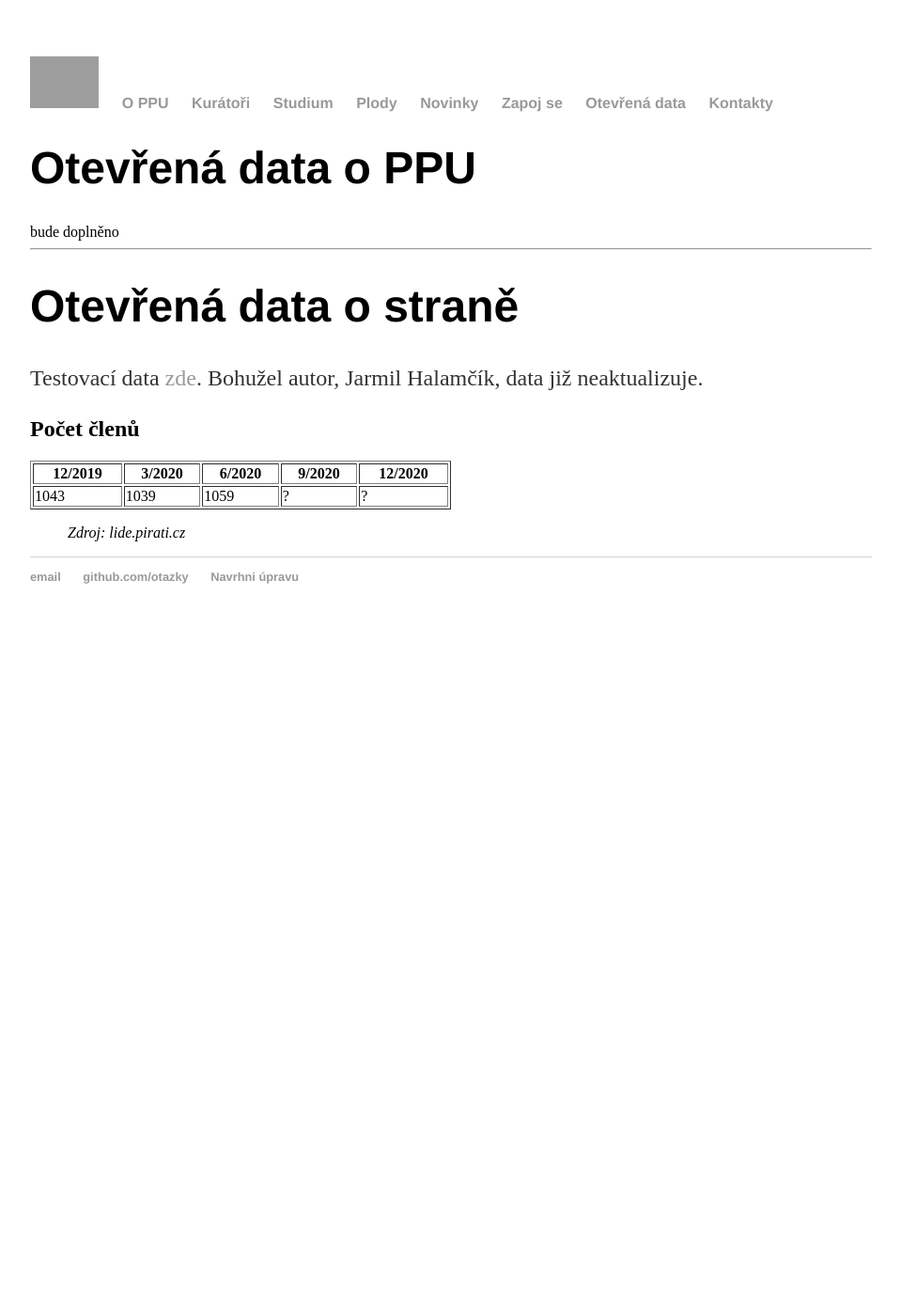
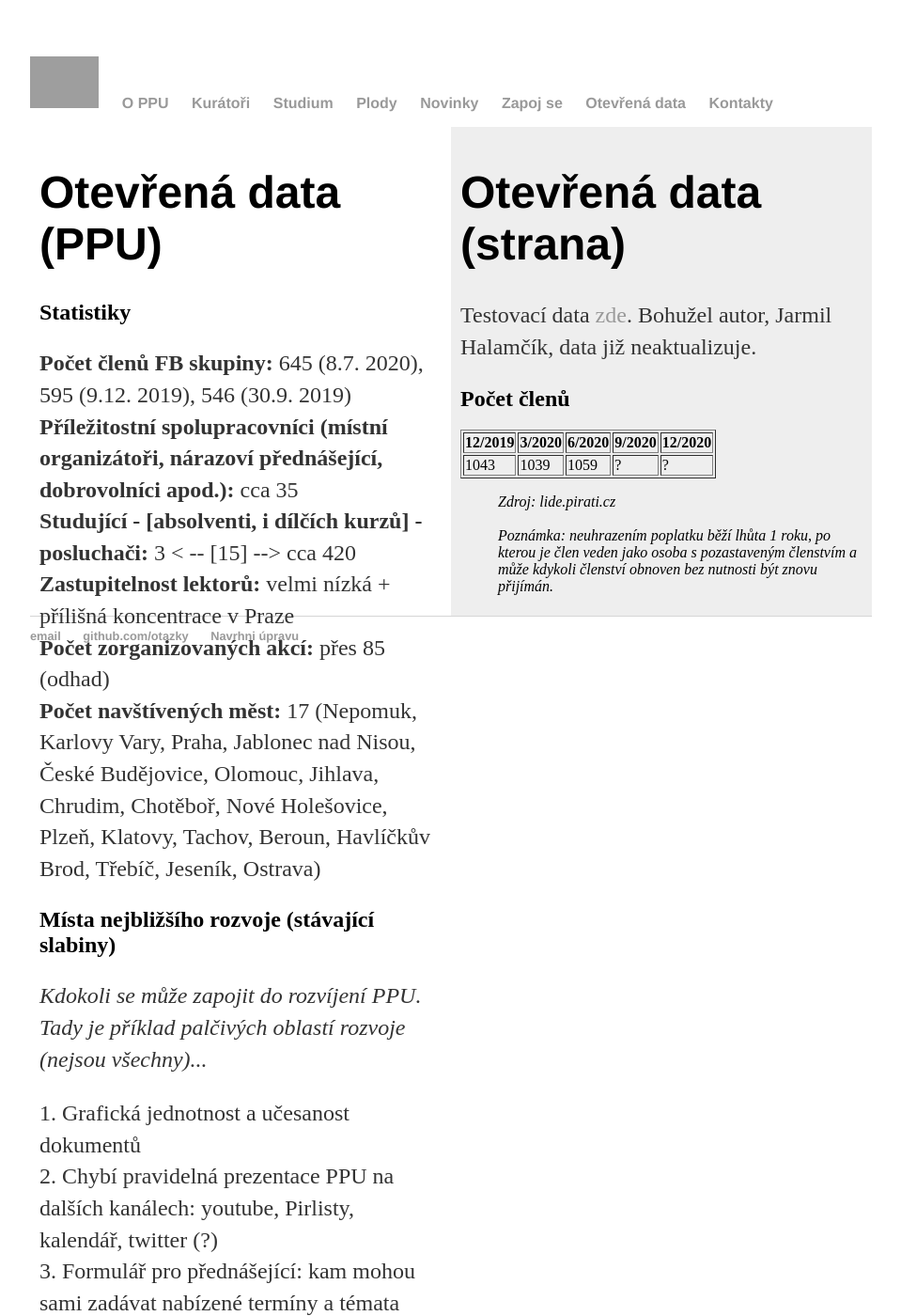
Before and after one commit to otazky/otazky.github.io, a Jekyll site: the page built from opendata/index.html, in a window 1280 px wide and 1400 px high. Shown: the whole window at 94% size, without its empty margins (160-1119 px from the left). Built offline with Jekyll 4.4.1, drawn with Linux system fonts in a browser that asks for light colours; some of the changed text lies outside the part shown; grey boxes are pictures that could not be loaded.

Commit message:
Two columns for open data (different bcg color)

```diff
--- a/opendata/index.html
+++ b/opendata/index.html
@@ -1,15 +1,50 @@
 ---
 layout: default
-title: Otevřená data o PPU
+title: Otevřená data (PPU)
 ---
 
+<div class="row">
+    <div class="column">
+
 <h1>{{ page.title }}</h1>
-bude doplněno
 
-<hr>
-<h1>Otevřená data o straně</h1>
+<h2>Statistiky</h2>
+<p>
+    <b>Počet členů FB skupiny:</b> 645 (8.7. 2020), 595 (9.12. 2019), 546 (30.9. 2019)<br>
+<b>Příležitostní spolupracovníci (místní organizátoři, nárazoví přednášející, dobrovolníci apod.):</b> cca 35<br>
+<b>Studující - [absolventi, i dílčích kurzů] - posluchači:</b> 3 < -- [15] --> cca 420<br>
+<b>Zastupitelnost lektorů:</b> velmi nízká + přílišná koncentrace v Praze<br>
+<b>Počet zorganizovaných akcí:</b> přes 85 (odhad)<br>
+<b>Počet navštívených měst:</b> 17 (Nepomuk, Karlovy Vary, Praha, Jablonec nad Nisou, České Budějovice, Olomouc, Jihlava,
+        Chrudim, Chotěboř, Nové Holešovice, Plzeň, Klatovy, Tachov, Beroun, Havlíčkův Brod, Třebíč, Jeseník, Ostrava)
+</p>
+          <h2>Místa nejbližšího rozvoje (stávající slabiny)</h2>
 
-<p>Testovací data <a href="https://jarmil1.github.io/pistat-out/index.htm">zde</a>. Bohužel autor, Jarmil Halamčík, data již neaktualizuje. </p>
+        <p><i> Kdokoli se může zapojit do rozvíjení PPU. Tady je příklad palčivých oblastí rozvoje (nejsou všechny)...</i></p>
+
+        <p>
+        1. Grafická jednotnost a učesanost dokumentů
+<br>2. Chybí pravidelná prezentace PPU na dalších kanálech: youtube, Pirlisty, kalendář, twitter (?)
+<br>3. Formulář pro přednášející: kam mohou sami zadávat nabízené termíny a témata
+<br>4. Aktualizovat informace v Nalodění, možnost přihlášení odběru
+<br>5. Ukázka studijních osnov kurátorky (pro lepší představu)
+<br>6. Nízká zastupitelnost přednášejících, nízký počet dluohodobě studujících
+<br>7.  Přidat pokud možno všechny nahrávky na youtube.com
+<br>8.  mrak.pirati.cz – jak sdílet materiály PPU
+<br>9. Zlepšit informovanost krajských koordinátorů
+<br>10.  Vizuální deliberace o činnosti a stavu rozvoje a naplňování cílů (Verze 1)
+<br>11. Chybí otevřený wiki-prostor pro studenty-přednášející a jejich sdílení: dlouhodobě promyšlený a udržitelný koncept (mimo jiné úložiště podkladů a materiálů, strategických otázek apod.)
+<br>12. Koncepčně navrhnout a zrealizovat otevřený informační systém o studentech (otázky, osnovy, výzkum)
+<br>13.Co chceme rozvíjet u každého student/ka – přehled základních oblastí (nabídka)
+<br>14.  Otevřená data (zpětná vazba příznivců a nových členů)
+<br>15. Kurz pro testery (návrh pro Jarmila)
+<br> 16. (dlouhodobě) MOOC systém ???
+</p>
+    </div>
+
+    <div class="column" style="background-color:#eeeeee;">
+        <h1> Otevřená data (strana)</h1>
+    <p>Testovací data <a href="https://jarmil1.github.io/pistat-out/index.htm">zde</a>. Bohužel autor, Jarmil Halamčík, data již neaktualizuje. </p>
 
 <h2>Počet členů</h2>
 <table style="width:50%" border="1px solid black">
@@ -28,4 +63,11 @@ bude doplněno
     <td>?</td>
 </table>
 
-<ul><i>Zdroj: lide.pirati.cz</i></ul>
+<ul><i>Zdroj: lide.pirati.cz <br><br>
+Poznámka: neuhrazením poplatku běží lhůta 1 roku, po kterou je člen veden jako osoba s pozastaveným členstvím
+    a může kdykoli členství obnoven bez nutnosti být znovu přijímán.
+
+</i></ul>
+
+    </div>
+</div>
```
